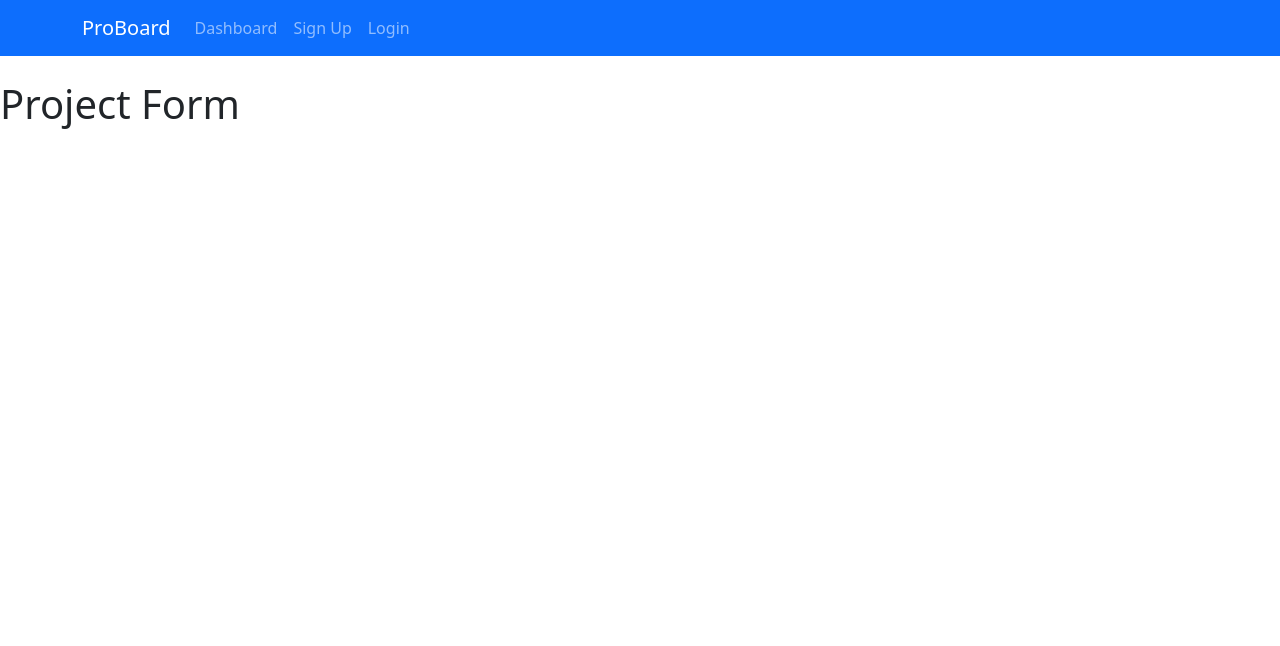
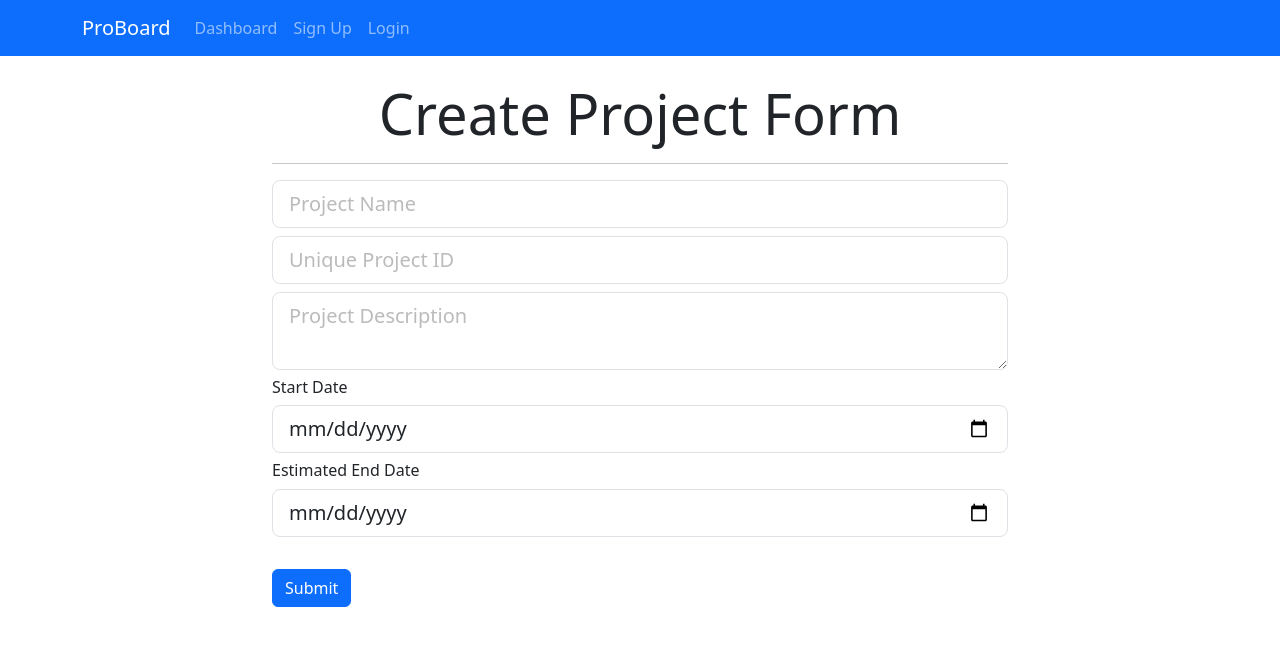
Before and after one commit to vasanthkandadi/PPMTool, a React (Create React App) app in the folder frontend/: page /addProject in a window 1280 px wide. Shown: the top 646 px of the page. Built offline with nearby package versions, Linux system fonts and the light colour scheme.

Commit message:
Added Project Form with state management

```diff
--- a/frontend/src/components/Layout/Header.js
+++ b/frontend/src/components/Layout/Header.js
@@ -3,7 +3,7 @@ const Header = () => {
     return(
         <nav className="navbar navbar-expand-sm navbar-dark bg-primary mb-4">
         <div className="container">
-            <a className="navbar-brand" href="Dashboard.html">
+            <a className="navbar-brand" href="/dashboard">
                 ProBoard
             </a>
             <button className="navbar-toggler" type="button" data-toggle="collapse" data-target="#mobile-nav">
--- a/frontend/src/components/Project/AddProject.js
+++ b/frontend/src/components/Project/AddProject.js
@@ -1,11 +1,74 @@
+import { useState } from "react";
 
 
 const AddProject = () => {
+    const [project, setProject] = useState({
+        projectName : "",
+        projectIdentifier : "",
+        description : "",
+        start_date : "",
+        end_date : ""
+    })
+
+    const onChange = (e) => {
+        setProject({
+            ...project,
+            [e.target.name] : e.target.value,
+        });
+    };
+
+    const onSubmit = (e) => {
+        e.preventDefault();
+        const projectInput = {
+            projectName : project.projectName,
+            projectIdentifier : project.projectIdentifier,
+            description : project.description,
+            start_date : project.start_date,
+            end_date : project.end_date
+        }
+        console.log(projectInput);
+    }
+
     return(
 
-        <div>
-            <h1>Project Form</h1>
+        <div className="register">
+        <div className="container">
+            <div className="row">
+                <div className="col-md-8 m-auto">
+                    <h5 className="display-4 text-center">Create Project Form</h5>
+                    <hr />
+                    <form onSubmit={onSubmit}>
+                        <div className="form-group my-2">
+                            <input type="text" className="form-control form-control-lg "
+                             placeholder="Project Name" name="projectName"
+                             value = {project.projectName} onChange={onChange}/>
+                        </div>
+                        <div className="form-group my-2">
+                            <input type="text" className="form-control form-control-lg" placeholder="Unique Project ID"
+                             name="projectIdentifier" onChange={onChange} value = {project.projectIdentifier}
+                             />
+                        </div>
+                        <div className="form-group my-2">
+                            <textarea className="form-control form-control-lg" placeholder="Project Description"
+                             name="description" onChange={onChange} value = {project.description}></textarea>
+                        </div>
+                        <h6>Start Date</h6>
+                        <div className="form-group my-2">
+                            <input type="date" className="form-control form-control-lg"
+                             name="start_date" onChange={onChange} value = {project.start_date}/>
+                        </div>
+                        <h6>Estimated End Date</h6>
+                        <div className="form-group my-2">
+                            <input type="date" className="form-control form-control-lg"
+                             name="end_date" onChange={onChange} value = {project.end_date}/>
+                        </div>
+
+                        <input type="submit" className="btn btn-primary btn-block mt-4" />
+                    </form>
+                </div>
+            </div>
         </div>
+    </div>
     )
 }
 
```
